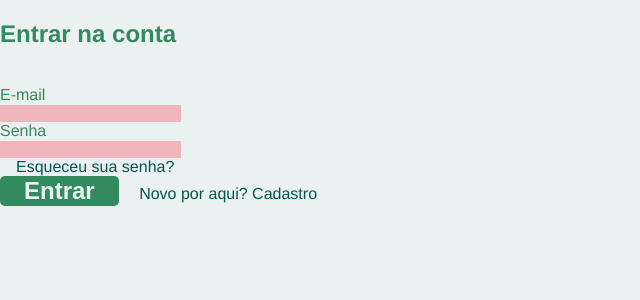
After one commit to dudabecker/GreenGo, a PHP site: page /baseGG-main/app/views/login.html in a window 1280 px wide. The commit adds this page. Shown: the top 300 px of the page, without its empty margins (0-640 px from the left). Run offline with PHP 8.4, Linux system fonts and the light colour scheme.

Commit message:
login iniciado..

```diff
--- /dev/null
+++ b/app/models/styles-form.css
@@ -0,0 +1,74 @@
+:root{
+    --principal: #338a5f;
+    --verdao: #04574d;
+    --branco: #ebf0f1;
+    --branquinho: #ebf0f14b;
+    --destaque:#f58c95;
+    --rosinha: #f0b6bc;
+
+    color: var(--branco);
+    font-family: Helvetica;
+}
+
+/**FUNDO BRANCO**/
+
+body.fundo-branco {
+    width: 100%;
+    height: 100%;
+    border: 0;
+    margin: 0;
+    padding: 0;
+    background-color: var(--branco);
+    text-decoration: none;
+}
+
+.container{
+    width: 100%;
+    top: 50%;
+    left: 50%;
+    display: -webkit-inline-flex;
+}
+
+h2.titulo-form{
+    color: var(--principal);
+}
+
+label{
+    color: var(--principal);
+}
+
+input{
+    background-color: var(--rosinha);
+    box-shadow: none;
+    border: none;
+}
+
+span{
+    color: var(--verdao);
+    text-decoration: none;
+    margin-left: 1em;
+}
+
+.login-form{
+    display: flex;
+    flex-direction: row;
+    justify-content: center;
+}
+
+.link-cadastro{
+    color: var(--verdao);
+    text-decoration: none;
+    font-weight: 550;
+}
+
+.entrar-btn{
+    background-color: var(--principal);
+    color: var(--branco);
+    font-size: 1.5em;
+    font-weight: 550;
+
+    border: none;
+    border-radius: 0.2em;
+    padding-left: 1em;
+    padding-right: 1em;
+}
--- a/app/models/styles.css
+++ b/app/models/styles.css
@@ -1,13 +1,17 @@
-:root {
-    --principal: hsl(150, 46%, 37%);
+:root{
+    --principal: #338a5f;
+    --verdao: #04574d;
     --branco: #ebf0f1;
-    --destaque: hsl(355, 84%, 75%);
+    --branquinho: #ebf0f14b;
+    --destaque:#f58c95;
 
+    color: var(--branco);
     font-family: Helvetica;
-    color: var(--branco);
 }
 
-body {
+/**FUNDO VERDE**/
+
+body.fundo-verde {
     width: 100%;
     height: 100%;
     border: 0;
@@ -22,10 +26,30 @@ body {
     background-color: var(--branco);
 }
 
+h1.titulo-chamada{
+    margin-left: 3em;
+    margin-top: 1em;
+    font-size: 3em;
+}
+
 footer, iframe.footer {
-    height: min-content;
+    height: 3em;
+
+    position: fixed;
     bottom: 0;
     left: 0;
     margin: 0;
     border: 0;
 }
+
+/**FUNDO BRANCO**/
+
+body.fundo-branco {
+    width: 100%;
+    height: 100%;
+    border: 0;
+    margin: 0;
+    padding: 0;
+    background-color: var(--branco);
+    text-decoration: none;
+}
--- a/app/views/footer.html
+++ b/app/views/footer.html
@@ -13,7 +13,7 @@
 <body class="footer">
     <!-- RODAPE -->
     <footer>
-        <p class="rodape-texto">Green Go 2022</p>
+        <p class="rodape-texto">NIMALA 2022 © TODOS OS DIREITOS RESERVADOS </p>
     </footer>
 </body>
 
--- /dev/null
+++ b/app/views/login.html
@@ -0,0 +1,45 @@
+<!DOCTYPE html>
+<html lang="en">
+<head>
+    <meta charset="UTF-8">
+    <meta http-equiv="X-UA-Compatible" content="IE=edge">
+    <meta name="viewport" content="width=device-width, initial-scale=1.0">
+    <link rel="stylesheet" type="text/css" href="../models/styles.css">
+    <link rel="stylesheet" type="text/css" href="../models/styles-form.css">
+
+    <title>Entrar</title>
+</head>
+
+<body class="fundo-branco">
+    <div class="container">
+
+
+
+		<form class="form-login" id="loginform" name="loginform" method="post" action="<!---->>">
+            <h2 class="titulo-form">
+                Entrar na conta
+            </h2> <br>
+
+            <label>E-mail</label>
+            <br>
+            <input class="input-form" type="text" name="email" autocomplete="off">
+            <br>
+
+            <label>Senha</label>
+            <br>
+            <input class="input-form" type="password" name="senhalogin" autocomplete="off">
+            <br>
+            <span>Esqueceu sua senha?</span>
+            <br>
+
+            <button class="entrar-btn">
+				Entrar
+			</button>
+
+			<span>
+                Novo por aqui? <a href="cadastro.html" class="link-cadastro">Cadastro</a>
+            </span>
+		</form>
+	</div>
+</body>
+</html>
```
Also changed, not shown: app/models/headers-footers.css (+2 -9 lines), app/views/header-index.html (deleted, +0 -58 lines), app/views/home.html (+50 -9 lines).
